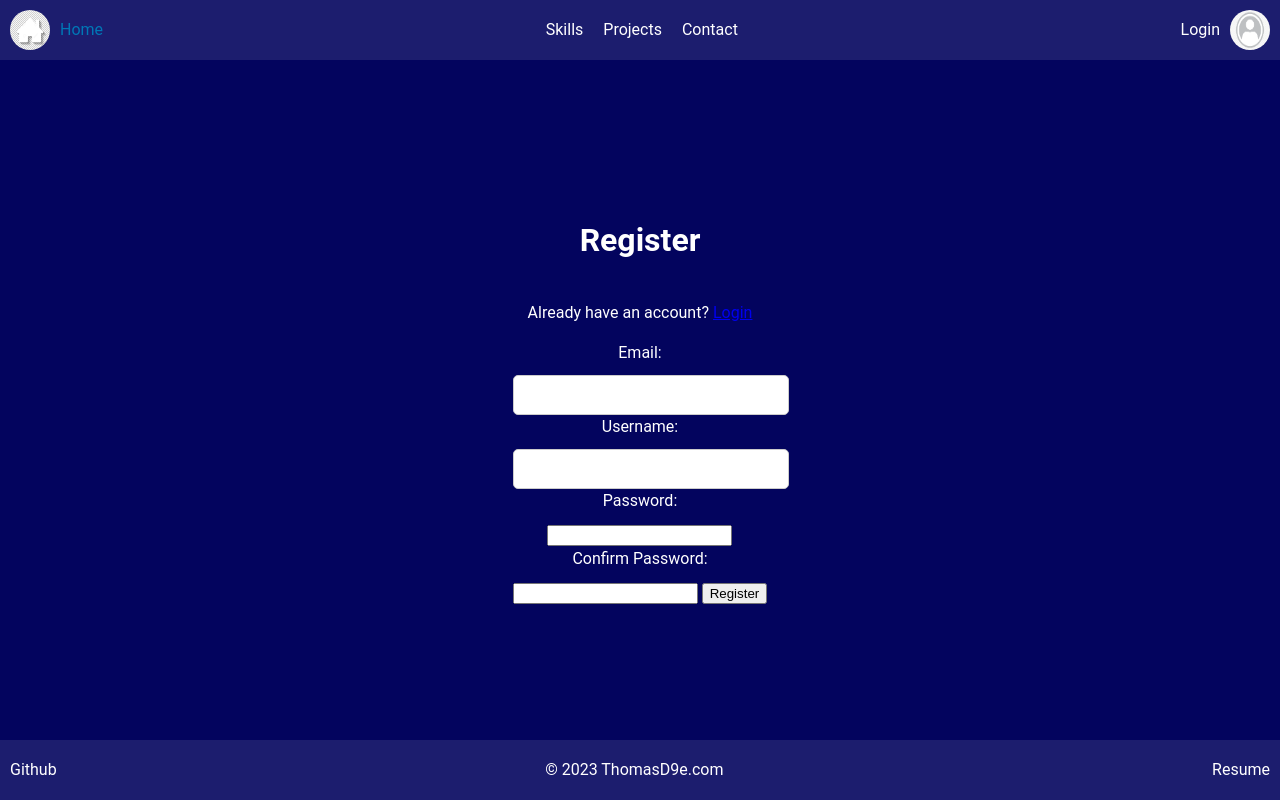
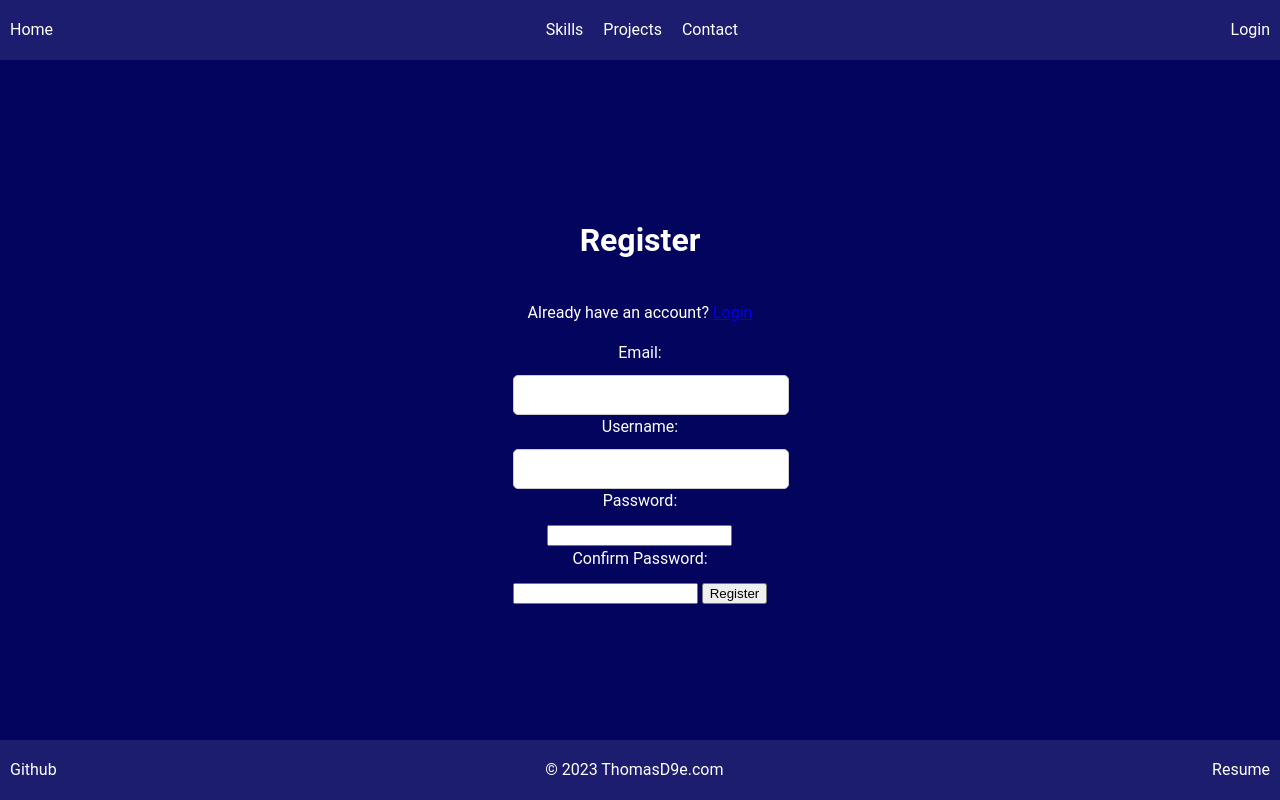
Before and after one commit to tdwebdesign/thomasd9e, a Django app: template accounts/templates/registration/register.html in a window 1280 px wide. Run offline with Django 4.2, Linux system fonts and the light colour scheme; the template is opened without the code that fills it, so the values that code supplies are empty.

Commit message:
Removed images from base.html

```diff
--- a/website/static/website/index.css
+++ b/website/static/website/index.css
@@ -46,21 +46,6 @@
 
 .navbar-link:hover {
     color: #0077b6;
-}
-
-.user-image,
-.home-image {
-    width: 40px;
-    height: 40px;
-    border-radius: 50%;
-}
-
-.user-image {
-    margin-left: 10px;
-}
-
-.home-image {
-    margin-right: 10px;
 }
 
 /* Main content styles */
--- a/website/templates/base.html
+++ b/website/templates/base.html
@@ -12,10 +12,7 @@
     <header>
         <nav class="navbar">
             <div class="navbar-left">
-                <a href="{% url 'index' %}" class="navbar-link">
-                    <img src="{% static 'website/home.png' %}" alt="Home Image" class="home-image">
-                    Home
-                </a>
+                <a href="{% url 'index' %}" class="navbar-link">Home</a>
             </div>
             <div class="navbar-center">
                 <a href="{% url 'skills' %}" class="navbar-link">Skills</a>
@@ -24,15 +21,9 @@
             </div>
             <div class="navbar-right">
                 {% if user.is_authenticated %}
-                    <a href="{% url 'accounts:logout' %}" class="navbar-link">
-                        Logout
-                        <img src="{% static 'website/profile.png' %}" alt="User Image" class="user-image">
-                    </a>
+                    <a href="{% url 'accounts:logout' %}" class="navbar-link">Logout</a>
                 {% else %}
-                    <a href="{% url 'accounts:login' %}" class="navbar-link">
-                        Login
-                        <img src="{% static 'website/profile.png' %}" alt="User Image" class="user-image">
-                    </a>
+                    <a href="{% url 'accounts:login' %}" class="navbar-link">Login</a>
                 {% endif %}
             </div>
         </nav>
```
